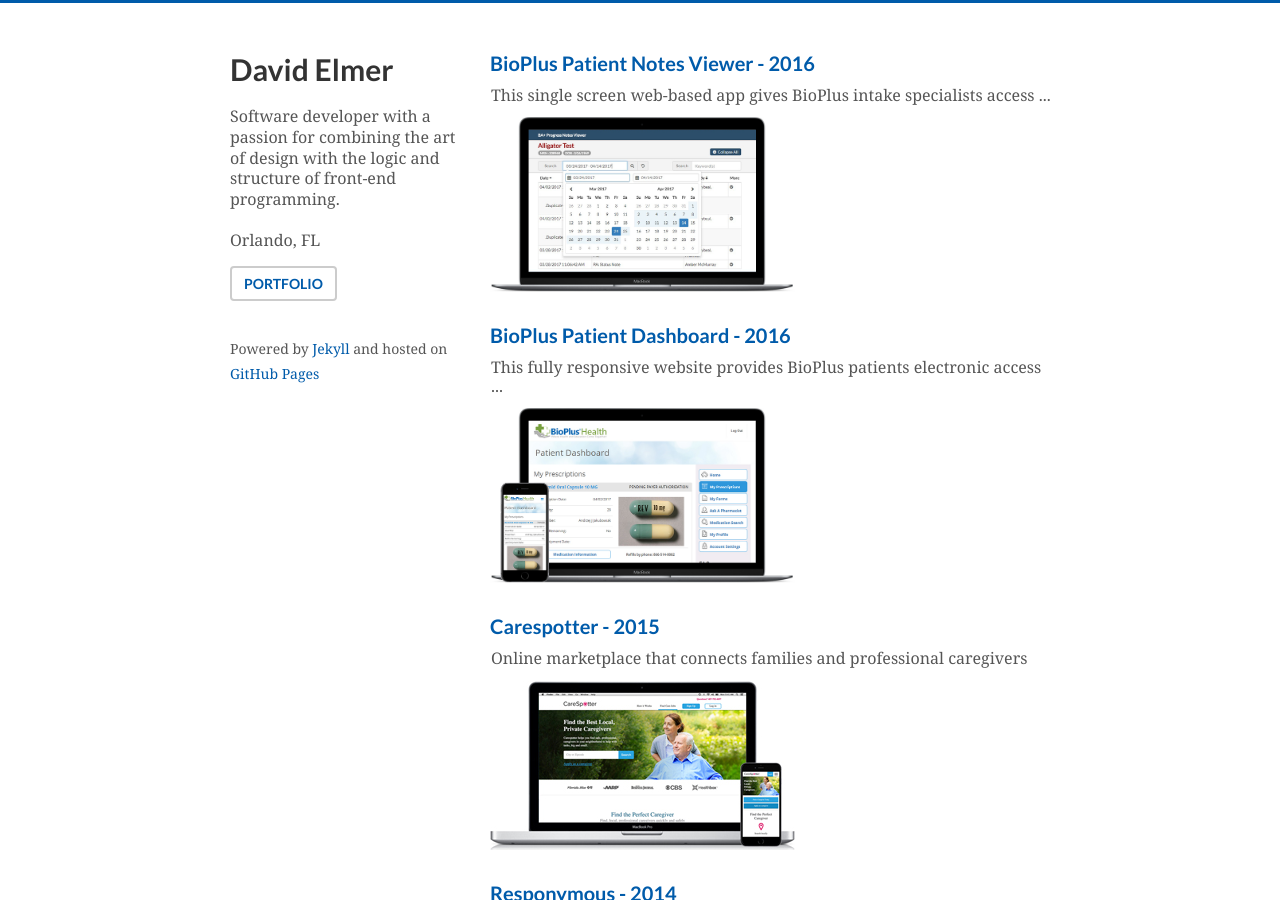
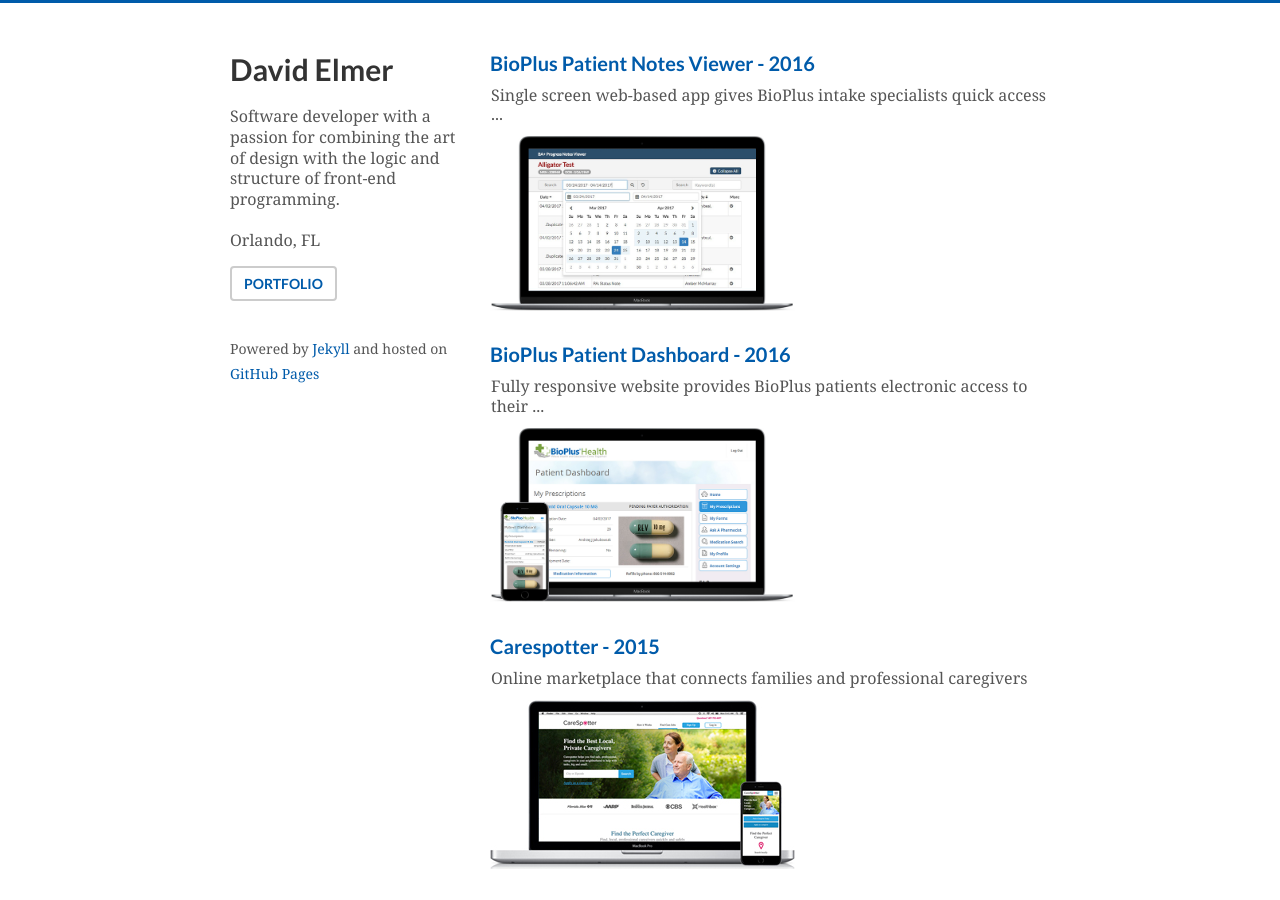
Before and after one commit to phillycc/phillycc.github.io, a Jekyll site: the page built from index.html, in a window 1280 px wide and 900 px high. Built offline with Jekyll 4.4.1, drawn with Linux system fonts in a browser that asks for light colours.

Commit message:
Updated YAML

```diff
--- a/_posts/2016-01-30-patient-dashboard.md
+++ b/_posts/2016-01-30-patient-dashboard.md
@@ -2,7 +2,7 @@
 layout: post
 title: BioPlus Patient Dashboard - 2016
 category: project
-subtitle: This fully responsive website provides BioPlus patients electronic access ...
+subtitle: Fully responsive website provides BioPlus patients electronic access to their ...
 img_small: "mybph.jpg"
 img_large: "mybph.jpg"
 date: 2016-01-30 00:00:00
--- a/_posts/2016-12-01-notes-viewer.md
+++ b/_posts/2016-12-01-notes-viewer.md
@@ -2,14 +2,14 @@
 layout: post
 title: BioPlus Patient Notes Viewer - 2016
 category: project
-subtitle: This single screen web-based app gives BioPlus intake specialists access ...
+subtitle: Single screen web-based app gives BioPlus intake specialists quick access ...
 img_small: "notes.jpg"
 img_large: "notes.jpg"
 date: 2016-12-01 00:00:00
 tags: []
 siteURL: ""
 previous_url: /bioplus-patient-dashboard/
-next_url: /bioplus-patient-dashboard/
+next_url: /
 permalink: /bioplus-notes-viewer/
 ---
 This single screen web-based app gives BioPlus intake specialists and pharmacists quick access to the electronic medical notes of individual patients while verifying new drug orders and/or refills. The viewer is accessed via a modal launched from within the company's custom patient management software.
```
